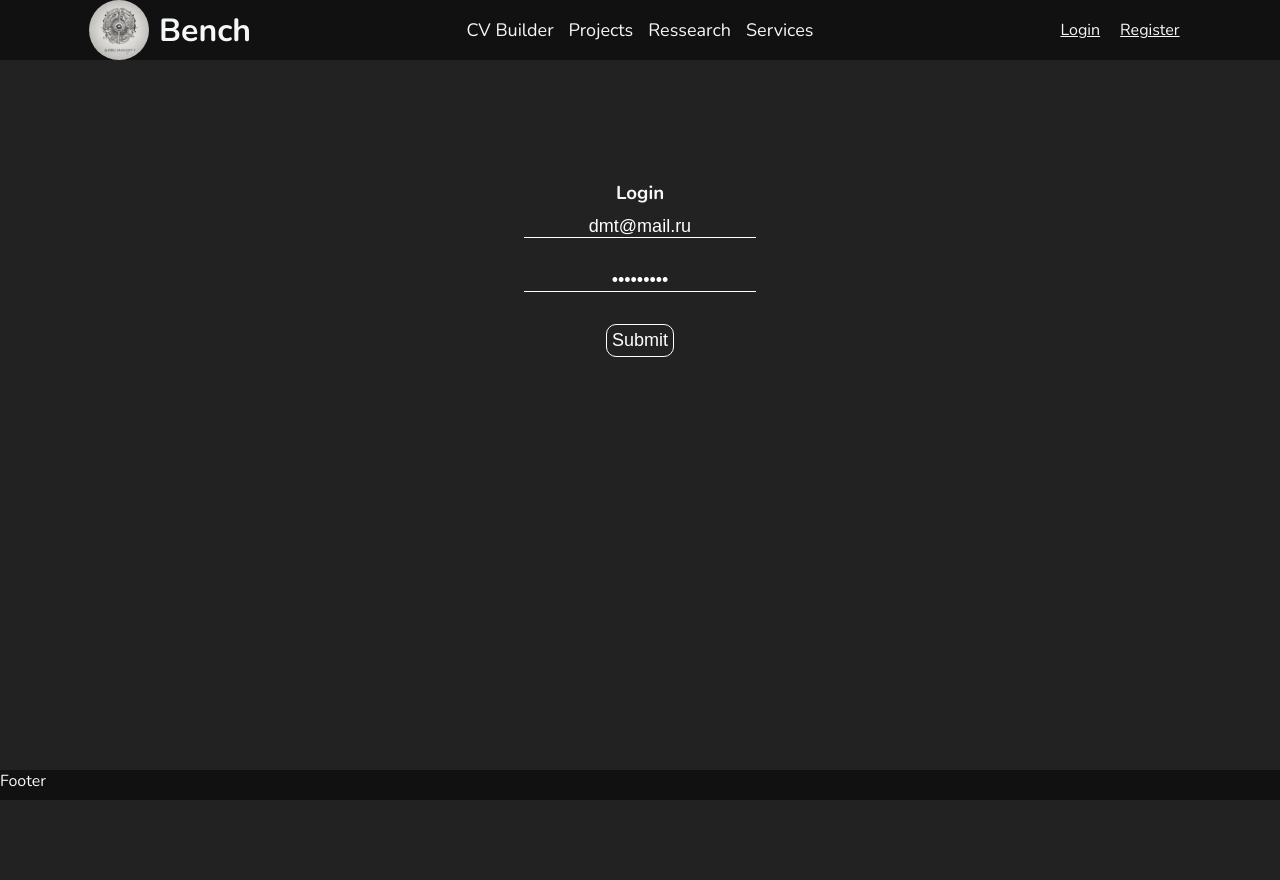
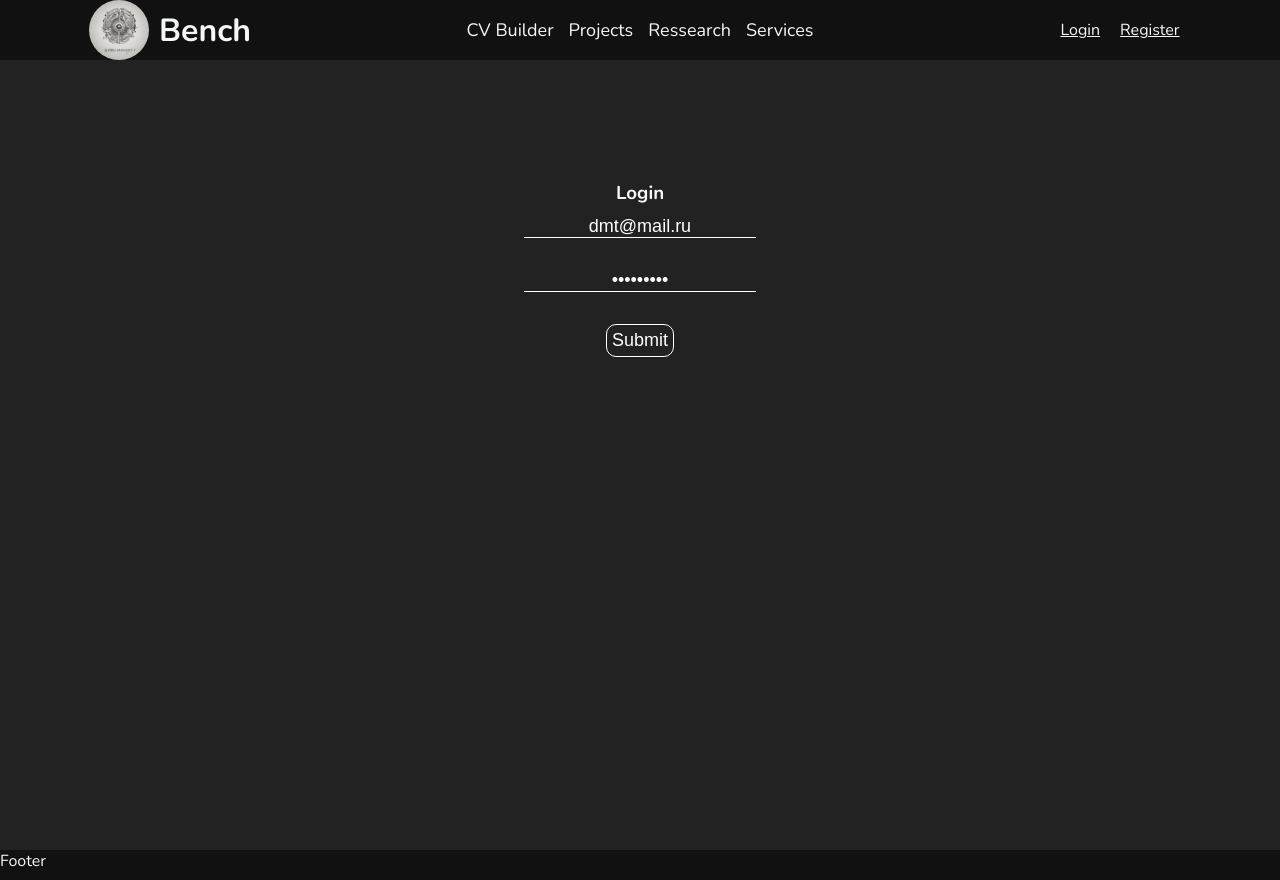
Before and after one commit to GeekchanskiY/BENCH, a React (Create React App) app in the folder frontend/app/: page /login in a window 1280 px wide. Built offline with nearby package versions, Linux system fonts and the light colour scheme.

Commit message:
user page prettified, footer bug fixed

```diff
--- a/frontend/app/src/components/User.jsx
+++ b/frontend/app/src/components/User.jsx
@@ -2,6 +2,9 @@ import { useSelector } from "react-redux"
 import { useNavigate } from "react-router-dom"
 import { useEffect, useState } from "react"
 import { getRequestAuth } from "../features/requests/requests"
+
+import '../styles/user.css'
+import logo from '../img/logo_GPT.jpg'
 
 export default function User(){
     const navigate = useNavigate()
@@ -18,6 +21,7 @@ export default function User(){
         }
         getRequestAuth('http://0.0.0.0/users/whoami', jwt)
         .then(data => {
+            console.log(data)
             setUserData({
                 'email': data.response.email,
                 'username': data.response.name,
@@ -27,9 +31,13 @@ export default function User(){
     }, [])
 
 
-    return <div>
-        <span>Username: {userData.username}</span> <br />
-        <span>Ip Adress: {userData.ip}</span> <br />
-        <span>Email: {userData.email}</span> <br />
+    return <div className="about-me">
+        <img src={logo} alt="" />
+        <div className="user-data">
+            <span>Username: {userData.username}</span>
+            <span>Ip Adress: {userData.ip}</span>
+            <span>Email: {userData.email}</span>
+        </div>
+
     </div>
 }
--- a/frontend/app/src/styles/footer.css
+++ b/frontend/app/src/styles/footer.css
@@ -1,6 +1,5 @@
 footer{
-    position: absolute;
-    bottom: 0;
+    position: relative;
     height: 30px;
     width: 100%;
     background-color: #111111;
--- a/frontend/app/src/styles/main.css
+++ b/frontend/app/src/styles/main.css
@@ -25,8 +25,12 @@ body{
 
 .content-wrap{
   position: relative;
-  min-height: calc(100vh - 30px - 60px);
-  padding-bottom: 30px;
+  min-height: calc(100vh - 90px);
+  width: 100%;
+
+  /* uses to be able to inherit height:100% in childs */
+  height: 1px;
+
 }
 
 
--- /dev/null
+++ b/frontend/app/src/styles/user.css
@@ -0,0 +1,16 @@
+.about-me{
+    justify-content: center;
+    align-items: center;
+    display: flex;
+    height: 100%;
+    gap: 20px;
+}
+.user-data{
+    display: flex;
+    flex-direction: column;
+    gap: 20px;
+}
+.about-me img{
+    width: 100px;
+    height: 100px;
+}
```
